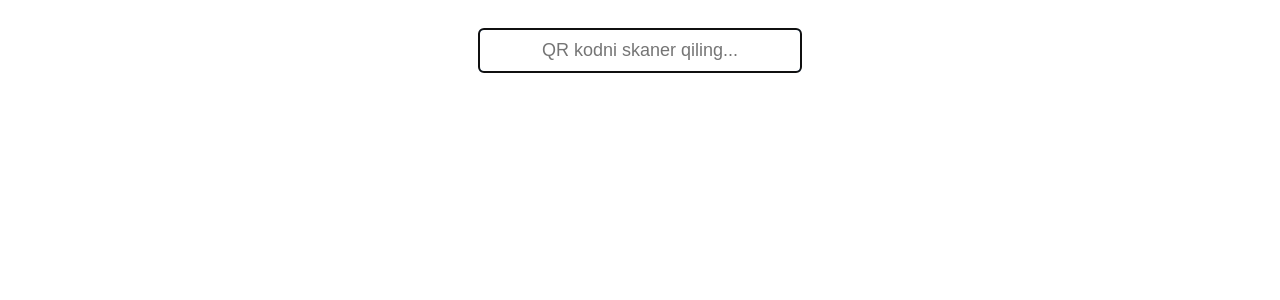
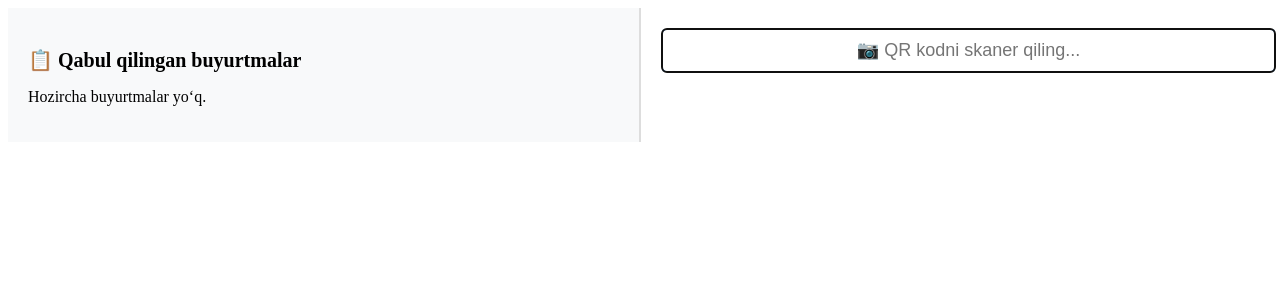
Before and after one commit to GolibjonAbdurasulov/bon-app-front, a Vue app: page /home in a window 1280 px wide. Shown: the top 300 px of the page. Built offline with nearby package versions, Linux system fonts and the light colour scheme.

Commit message:
add channges

```diff
--- a/src/components/HomePage.vue
+++ b/src/components/HomePage.vue
@@ -1,28 +1,42 @@
 <template>
-  <div class="scanner-container">
+  <div class="container">
+    <!-- Qabul qilingan buyurtmalar -->
+    <div v-if="!isScanning" class="orders-panel">
+      <h3 class="panel-title">📋 Qabul qilingan buyurtmalar</h3>
+      <ul v-if="receivedOrders.length" class="orders-list">
+        <li v-for="order in receivedOrders" :key="order.id" class="order-item">
+          <p><strong>🔐 ID:</strong> {{ order.id }}</p>
+          <p><strong>🪑 Stol:</strong> {{ order.tableNumber }}</p>
+          <ul>
+            <li v-for="food in order.orderedFoodsDto" :key="food.foodName">
+              {{ food.foodName }} - {{ food.foodCount }} ta
+            </li>
+          </ul>
+        </li>
+      </ul>
+      <p v-else>Hozircha buyurtmalar yo‘q.</p>
+    </div>
+
+    <!-- QR kod skaner paneli -->
+    <div class="scanner-panel">
       <input
         type="text"
         ref="scannerInput"
         v-model="scannedData"
         @keydown.enter.prevent="handleScan"
         class="scanner-input"
-      placeholder="QR kodni skaner qiling..."
+        placeholder="📷 QR kodni skaner qiling..."
       />
+      <p v-if="message" class="message">{{ message }}</p>
 
-    <p v-if="message" :class="{'success-message': message.includes('To‘lov tasdiqlandi'), 'error-message': !message.includes('To‘lov tasdiqlandi')}">
-  {{ message }}
-    </p>
-
-
+      <!-- Skanner natijalari -->
       <div v-if="apiResult" class="result-container">
         <h3 class="order-title">🍽 Buyurtma tafsilotlari</h3>
-
         <div class="order-info">
-        <p><strong>🆔 Buyurtma ID:</strong> {{ apiResult.id }}</p>
+          <p><strong>🔐 Buyurtma ID:</strong> {{ apiResult.id }}</p>
           <p><strong>🪑 Stol raqami:</strong> {{ apiResult.tableNumber }}</p>
           <p><strong>💰 Umumiy narx:</strong> {{ formatPrice(apiResult.price) }}</p>
         </div>
-
         <table class="food-table">
           <thead>
             <tr>
@@ -37,8 +51,8 @@
             </tr>
           </tbody>
         </table>
-
         <button @click="markAsPaid" class="pay-button">✅ To‘landi</button>
+      </div>
     </div>
   </div>
 </template>
@@ -50,28 +64,39 @@ export default {
       scannedData: "",
       isScanning: false,
       message: "",
-      apiResult: null
+      apiResult: null,
+      receivedOrders: []
     };
   },
   mounted() {
     this.focusInput();
+    this.fetchOrders();
   },
   methods: {
+    async fetchOrders() {
+      try {
+        const url = "https://api.bonapp.uz/Order/GetAllReceivedOrdersToPayOffice";
+        const result = await this.fetchData(url);
+        if (result?.code === 200 && result.content) {
+          this.receivedOrders = result.content;
+        }
+      } catch (error) {
+        console.error("Buyurtmalarni yuklashda xatolik:", error);
+      }
+    },
+
     async handleScan() {
       if (this.isScanning) return;
-      if (!this.scannedData.trim() || this.scannedData.length !== 8) {
-        alert("QR kod noto‘g‘ri! 8 xonali raqam bo‘lishi kerak.");
+      if (!this.scannedData.trim()) {
+        alert("QR kod noto‘g‘ri!");
         return;
       }
-
       this.isScanning = true;
       this.message = "";
       this.apiResult = null;
-
       try {
         const url = `https://api.bonapp.uz/Check/GetCheckByQrCode?number=${this.scannedData.trim()}`;
         const result = await this.fetchData(url);
-
         if (result?.code === 200 && result.content) {
           this.apiResult = result.content;
         } else {
@@ -80,7 +105,6 @@ export default {
       } catch (error) {
         this.message = "Server bilan aloqa yo‘q!";
       }
-
       this.resetScanner();
     },
 
@@ -89,8 +113,6 @@ export default {
         const url = `https://api.bonapp.uz/Check/ChangeCheckStatusToCash?id=${this.apiResult.id}`;
         await this.fetchData(url, "PUT");
         this.message = "To‘lov tasdiqlandi!";
-
-        // 2 soniyadan keyin qutini yopamiz va skan qilishga qaytamiz
         setTimeout(() => {
           this.message = "";
           this.apiResult = null;
@@ -105,7 +127,6 @@ export default {
       try {
         const token = localStorage.getItem('jwt_token');
         if (!token) throw new Error("Token topilmadi! Avval login qiling");
-
         const response = await fetch(url, {
           method,
           headers: {
@@ -113,7 +134,6 @@ export default {
             "Authorization": `Bearer ${token}`
           }
         });
-
         if (!response.ok) throw new Error("Server javobi noto‘g‘ri");
         return response.json();
       } catch (error) {
@@ -144,71 +164,39 @@ export default {
 </script>
 
 <style scoped>
-.scanner-container {
+.container {
   display: flex;
-  flex-direction: column;
-  align-items: center;
+  width: 100%;
+}
+.orders-panel {
+  flex: 1;
   padding: 20px;
+  background: #f8f9fa;
+  border-right: 2px solid #ddd;
+}
+.panel-title {
+  font-size: 20px;
+  margin-bottom: 10px;
+}
+.orders-list {
+  list-style: none;
+  padding: 0;
+}
+.order-item {
+  padding: 10px;
+  border-bottom: 1px solid #ddd;
+}
+.scanner-panel {
+  flex: 1;
+  padding: 20px;
+  text-align: center;
 }
 .scanner-input {
-  width: 300px;
+  width: 100%;
   padding: 10px;
   font-size: 18px;
   border: 2px solid #007bff;
   border-radius: 5px;
   text-align: center;
-  margin-bottom: 10px;
-}
-.error-message {
-  color: red;
-}
-
-.success-message {
-  color: 28a745;
-  font-weight: bold;
-}
-
-.result-container {
-  margin-top: 20px;
-  padding: 15px;
-  border-radius: 10px;
-  background: #fff;
-  width: 400px;
-  box-shadow: 0 4px 8px rgba(0, 0, 0, 0.2);
-  text-align: center;
-}
-.order-title {
-  font-size: 20px;
-  margin-bottom: 10px;
-}
-.order-info {
-  text-align: left;
-  margin-bottom: 10px;
-}
-.food-table {
-  width: 100%;
-  border-collapse: collapse;
-}
-.food-table th, .food-table td {
-  padding: 10px;
-  border: 1px solid #ddd;
-  text-align: center;
-}
-.food-table th {
-  background-color: #007bff;
-  color: white;
-}
-.pay-button {
-  margin-top: 10px;
-  padding: 10px;
-  background: #28a745;
-  color: white;
-  border: none;
-  border-radius: 5px;
-  cursor: pointer;
-  width: 100%;
-}
-.pay-button:hover {
-  background: #218838;
 }
 </style>
```
Lines whose indentation alone changed are shown as unchanged.
